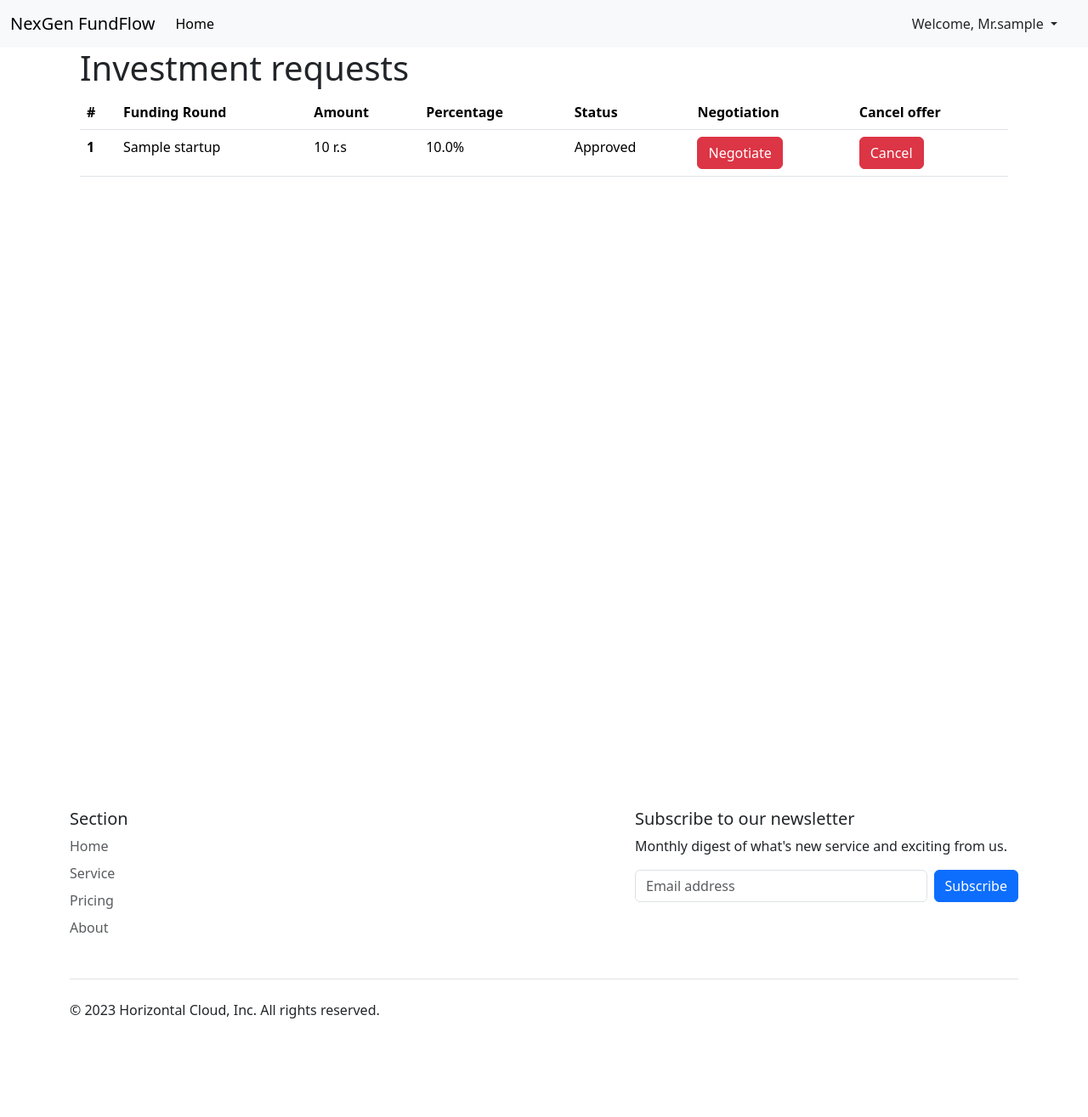
After one commit to abdullah-alanezi/FinalCapstone, a Django app: page /fund/investment/requests/ in a window 1280 px wide. The commit adds this page. Shown: the whole page at 85% size. Run offline with Django 5.2, Linux system fonts and the light colour scheme; a user stored in the database is signed in; tables that the repository leaves empty hold one stand-in row (values such as "Sample post").

Commit message:
investment_requests_view and delete it

```diff
--- /dev/null
+++ b/NexGenFundFlow/fund/templates/fund/investment_requests.html
@@ -0,0 +1,50 @@
+{% extends 'home/base.html' %}
+
+{% block title %}
+<title> Investment requests </title>
+{% endblock %}
+
+{% block body %}
+<div class="container">
+    <div class="row text-start">
+        <h1>Investment requests</h1>
+    </div>
+    <div class="row">
+        <div class="col">
+            <table class="table">
+                <thead>
+                  <tr>
+                    <th scope="col">#</th>
+                    <th scope="col">Funding Round</th>
+                    <th scope="col">Amount</th>
+                    <th scope="col">Percentage</th>
+                    <th scope="col">Status</th>
+                    <th scope="col">Negotiation</th>
+                    <th scope="col">Cancel offer</th>
+                  </tr>
+                </thead>
+                <tbody class="table-group-divider"></tbody>
+                {% for investment_request in investment_requests %}
+
+                <tr>
+                    <th scope="row">{{forloop.counter}}</th>
+                    <td>{{investment_request.funding_round.startup.startup_name}}</td>
+                    <td>{{investment_request.amount}} r.s</td>
+                    <td>{{investment_request.percentage}}%</td>
+                    <td>{{investment_request.status}}</td>
+                    <td><a href="{% url 'fund:cancel_investment_offer_view' investment_request.id  %}" class="btn btn-danger">Negotiate</a></td>
+                    <td><a href="{% url 'fund:cancel_investment_offer_view' investment_request.id  %}" class="btn btn-danger">Cancel</a></td>
+
+
+                  </tr>
+                  {% endfor %}
+
+                </tbody>
+              </table>
+        </div>
+
+    </div>
+
+</div>
+
+{% endblock %}
--- a/NexGenFundFlow/fund/urls.py
+++ b/NexGenFundFlow/fund/urls.py
@@ -7,5 +7,7 @@ app_name = 'fund'
 urlpatterns = [
     path("funding/round/",views.all_funding_round_view,name="all_funding_round_view"),
     path("funding/round/details/<funding_round_id>/",views.funding_round_details_view,name="funding_round_details_view"),
+    path("investment/requests/",views.investment_requests_view,name="investment_requests_view"),
+    path("cancel/investment/offer/<investment_offer_id>/",views.cancel_investment_offer_view,name="cancel_investment_offer_view"),
 
 ]
--- a/NexGenFundFlow/fund/views.py
+++ b/NexGenFundFlow/fund/views.py
@@ -1,6 +1,7 @@
 from django.shortcuts import render ,redirect
 from django.http import HttpRequest , HttpResponse
 from startup.models import FundingRound
+from .models import InvestmentOffer
 
 # Create your views here.
 
@@ -12,5 +13,21 @@ def all_funding_round_view(request:HttpRequest):
 
 def funding_round_details_view(request:HttpRequest,funding_round_id):
     funding_round = FundingRound.objects.get(id = funding_round_id)
+    if request.method == "POST":
+        new_investment_offer = InvestmentOffer(user=request.user ,funding_round=funding_round, percentage=request.POST["percentage"], amount=request.POST["amount"])
+        new_investment_offer.save()
+
+        return redirect("fund:investment_requests_view")
 
     return render(request,"fund/funding_round_details.html",{"funding_round":funding_round})
+
+def investment_requests_view(request:HttpRequest):
+    investment_requests = InvestmentOffer.objects.filter(user=request.user)
+    count = 0
+
+    return render(request,"fund/investment_requests.html",{"investment_requests":investment_requests, "count":count})
+
+def cancel_investment_offer_view(request:HttpRequest,investment_offer_id):
+    investment_offer = InvestmentOffer.objects.get(id=investment_offer_id)
+    investment_offer.delete()
+    return redirect("fund:investment_requests_view")
```
Also changed, not shown: NexGenFundFlow/fund/templates/fund/funding_round_details.html (+34 -4 lines).
